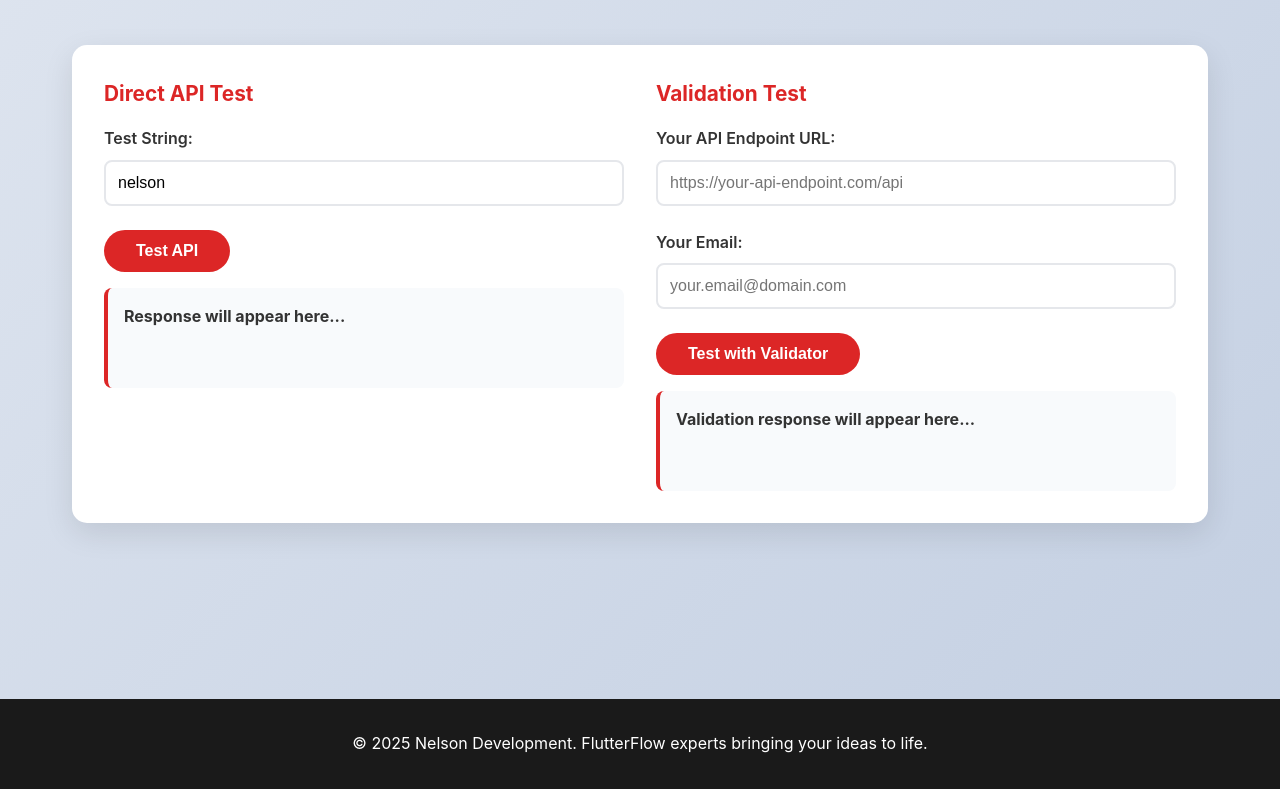
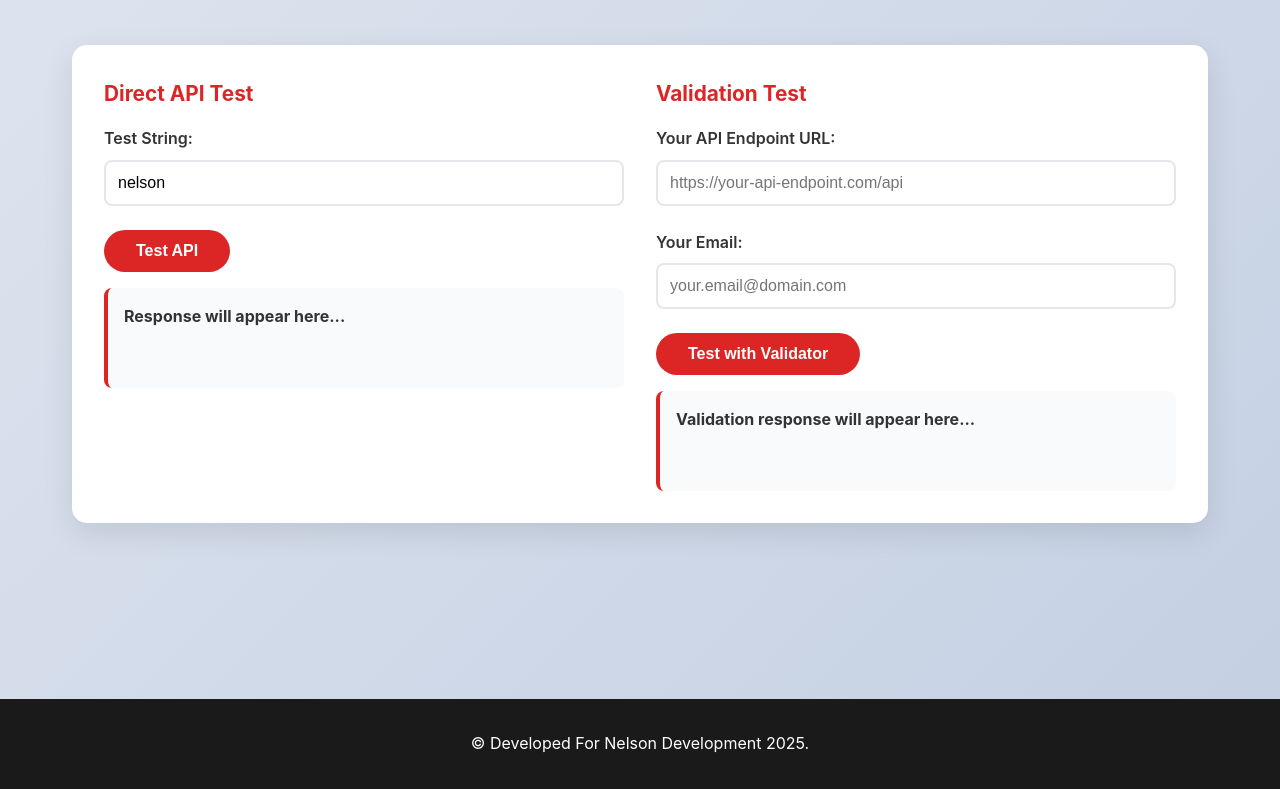
Before and after one commit to godfreylehokoG/nelson-development-api, a website: page index.html in a window 1280 px wide. Shown: the part 1961-2750 px from the top of the page. Drawn offline with Linux system fonts and the light colour scheme.

Commit message:
Footer styling

```diff
--- a/index.html
+++ b/index.html
@@ -145,10 +145,9 @@ Content-Type: application/json
     </section>
 
     <footer class="footer">
-        <p>&copy; 2025 Nelson Development. FlutterFlow experts bringing your ideas to life.</p>
+        <p>&copy; Developed For Nelson Development 2025.</p>
     </footer>
 
-    <div class="built-with">Built in FlutterFlow</div>
 
     <script>
         // Real API endpoint
```
